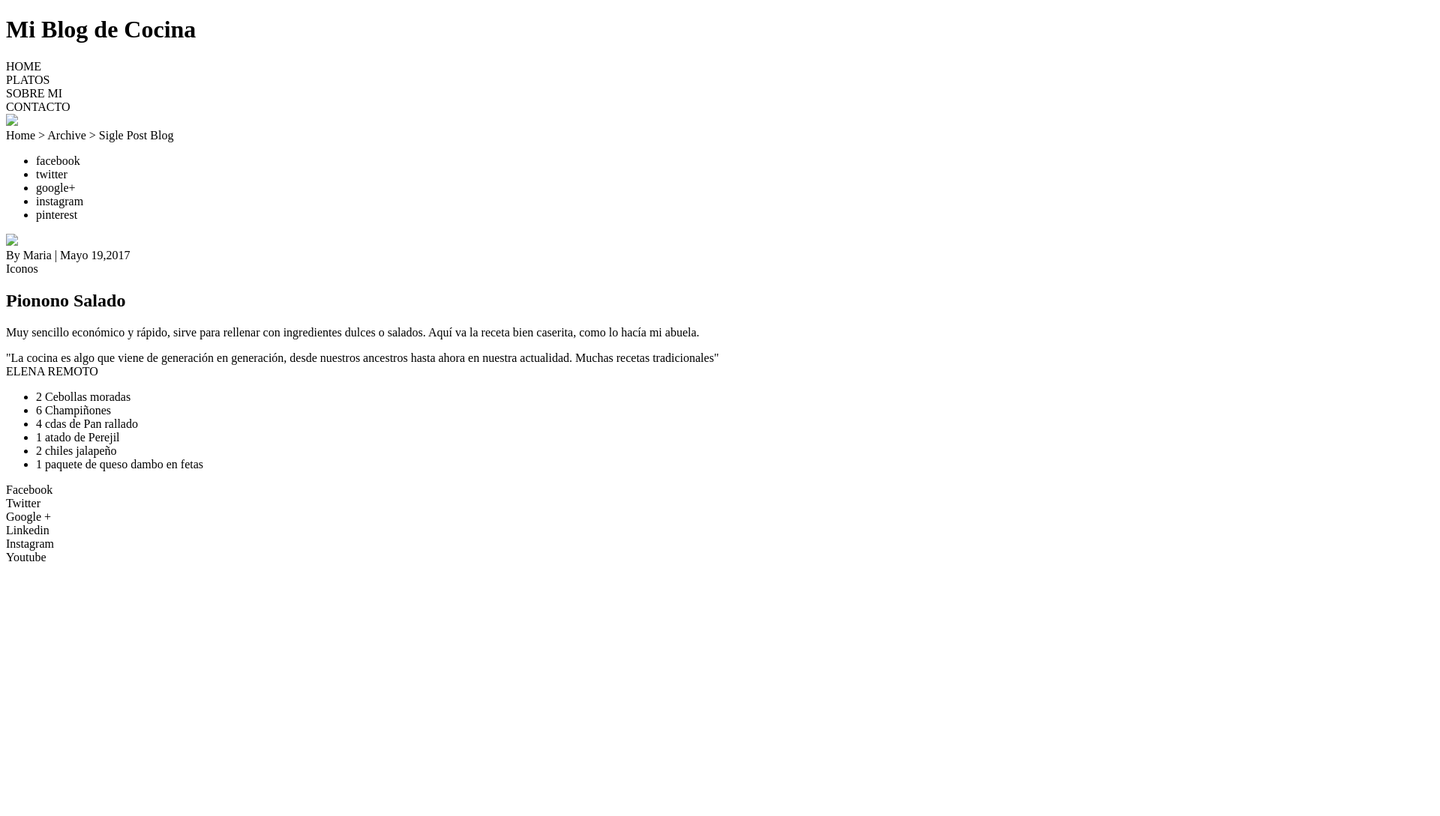
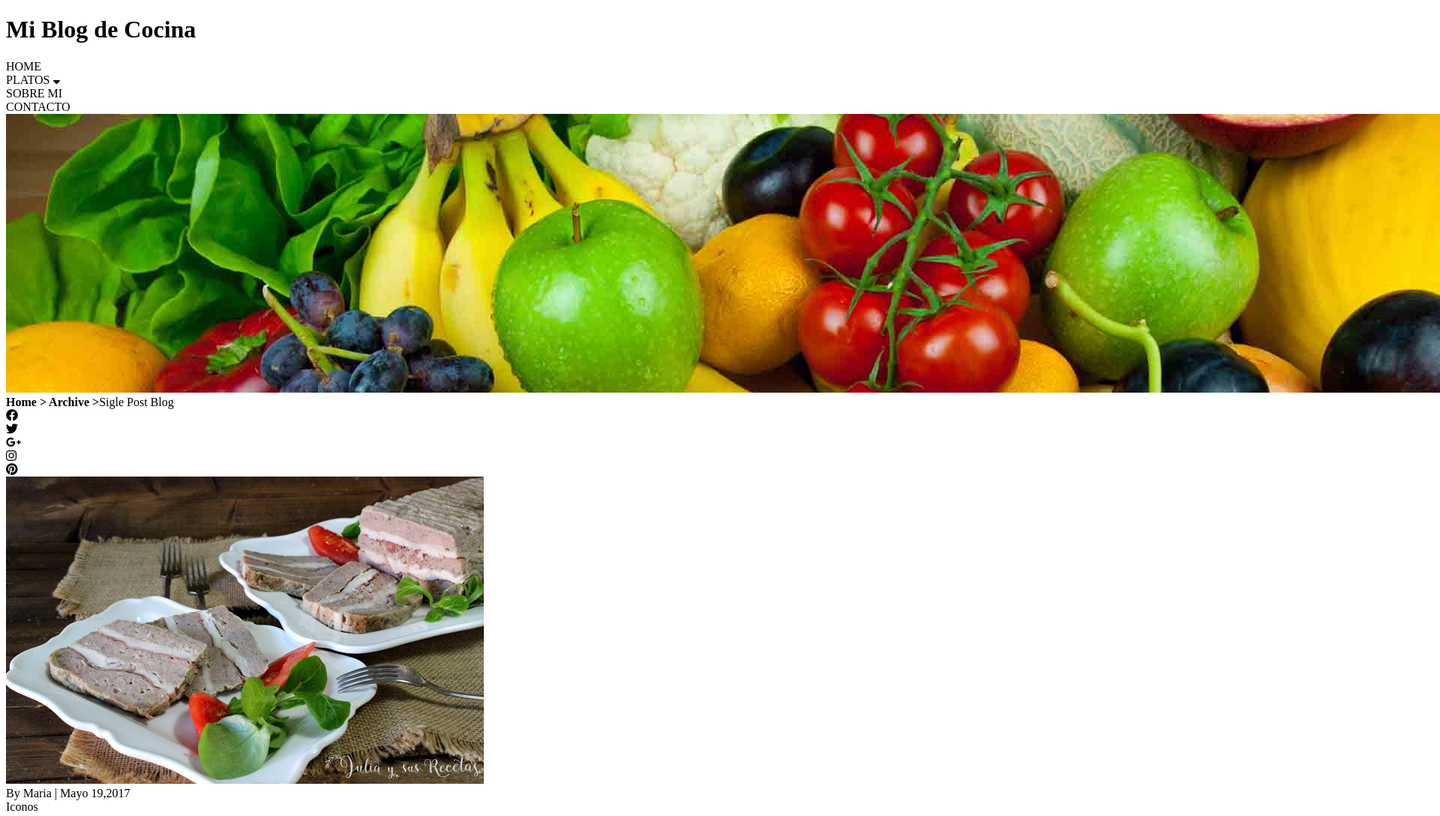
Before and after one commit to sofia-russmann/tp-1-ada, a plain HTML site: page pages/receta.html in a window 1280 px wide. Shown: the top 1089 px of the page at 75% size, 1920 px wide, since content can reach past the window. Before the commit the page ends 800 px from the top, so only its background shows below. Drawn offline with nearby package versions, Linux system fonts and the light colour scheme; files that its build step writes are made by us from their sources.

Commit message:
footerparacopiar

```diff
--- a/pages/receta.html
+++ b/pages/receta.html
@@ -3,62 +3,70 @@
 <head>
     <meta charset="UTF-8">
     <title>Receta</title>
-    <link rel="stylesheet" href="styles/css/main.css">
+    <link href="https://fonts.googleapis.com/css?family=IBM+Plex+Mono" rel="stylesheet">
+    <link href="https://fonts.googleapis.com/css?family=Indie+Flower" rel="stylesheet">
+    <link rel="stylesheet" href="https://use.fontawesome.com/releases/v5.8.1/css/all.css" integrity="sha384-50oBUHEmvpQ+1lW4y57PTFmhCaXp0ML5d60M1M7uH2+nqUivzIebhndOJK28anvf" crossorigin="anonymous">
+    <link rel="stylesheet" href="../main.css">
 </head>
 <body>
-    <div class="pagecontainer">
+    <div id ="receta" class="pagecontainer">
+        <!--RECETA TITLE-->
         <h1 class="title">Mi Blog de Cocina</h1>
+        <!--RECETA NAV-->
         <nav class="menu">
-            <div>HOME</div>
-            <div>PLATOS</div>
-            <div>SOBRE MI</div>
-            <div>CONTACTO</div>
+            <div class="menuitems">
+                <div class="menuitem">HOME</div>
+                <div class="menuitem">PLATOS <i class="fas fa-sort-down"></i></div>
+                <div class="menuitem">SOBRE MI</div>
+                <div class="menuitem">CONTACTO</div>
+            </div>
         </nav>
-        <div class="banner"><img src="images/banner.jpg"></div>
+        <!--RECETA BANNER-->
+        <div class="banner"><img src="../img/banner.jpg"></div>
+        <!--RECETA CONTENT-->
         <div class="contentcontainer">
-            <div class="position">Home > Archive > Sigle Post Blog</div>
+            <div class="position"><b>Home > Archive ></b><span>Sigle Post Blog</span></div>
             <div class="column">
                 <div class="mediacolumn">
-                    <ul>
-                        <li>facebook</li>
-                        <li>twitter</li>
-                        <li>google+</li>
-                        <li>instagram</li>
-                        <li>pinterest</li>
-                    </ul>
+                    <div class="facebook"><i class="fab fa-facebook"></i></div>
+                    <div class="twitter"><i class="fab fa-twitter"></i></div>
+                    <div class="google+"><i class="fab fa-google-plus-g"></i></div>
+                    <div class="instagram"><i class="fab fa-instagram"></i></div>
+                    <div class="pinterest"><i class="fab fa-pinterest"></i></div>
                 </div>
                 <div class="contentcolumn">
-                    <div class="mainpic"><img src="images/recetas.JPG"></div>
+                    <div class="mainpic"><img src="../img/recetas.JPG"></div>
                     <div class="caption">
                         <div>By Maria | Mayo 19,2017</div>
                         <div> Iconos </div>
                     </div>
                     <div><h2>Pionono Salado</h2></div>
                     <div><p>Muy sencillo económico y rápido, sirve para rellenar con ingredientes dulces o salados. Aquí va la receta bien caserita, como lo hacía mi abuela.</p></div>
-                    <div>
-                        <div class="quote">"La cocina es algo que viene de generación en generación, desde nuestros ancestros hasta ahora en nuestra actualidad. Muchas recetas tradicionales"</div>
-                        <div class="author">ELENA REMOTO</div>
+                    <div class="blockquote">
+                        <p class="quote">"La cocina es algo que viene de generación en generación, desde nuestros ancestros hasta ahora en nuestra actualidad. Muchas recetas tradicionales"</p>
+                        <p class="author">ELENA REMOTO</p>
                     </div>
                     <div class="recipelist">
                         <ul>
-                            <li>2 Cebollas moradas</li>
-                            <li>6 Champiñones</li>
-                            <li>4 cdas de Pan rallado</li>
-                            <li>1 atado de Perejil</li>
-                            <li>2 chiles jalapeño</li>
-                            <li>1 paquete de queso dambo en fetas</li>
+                            <li><span class="coloritem">•</span>2 Cebollas moradas</li>
+                            <li><span>•</span>6 Champiñones</li>
+                            <li><span>•</span>4 cdas de Pan rallado</li>
+                            <li><span>•</span>1 atado de Perejil</li>
+                            <li><span>•</span>2 chiles jalapeño</li>
+                            <li><span>•</span>1 paquete de queso dambo en fetas</li>
                         </ul>
                     </div>
                 </div>
             </div>
-            <footer class="media">
-                <div>Facebook</div>
-                <div>Twitter</div>
-                <div>Google +</div>
-                <div>Linkedin</div>
-                <div>Instagram</div>
-                <div>Youtube</div>
+            <footer>
+                <i class="fab fa-facebook-f"> FACEBOOK</i>
+                <i class="fab fa-twitter"> TWITTER</i>
+                <i class="fab fa-google-plus-g"> GOOGLE +</i>
+                <i class="fab fa-linkedin"> LINKEDIN</i>
+                <i class="fab fa-instagram"> INSTAGRAM</i>
+                <i class="fab fa-youtube"> YOUTUBE</i>
             </footer>
+            <hr>
         </div>
     </div>
 </body>
```
Also changed, not shown: index.html (+2 -1 lines), layout/footer/footer.html (deleted, +0 -27 lines), layout/nav/nav.html (deleted, +0 -19 lines), styles/abstract/variables.scss (deleted, +0 -16 lines), css/main.css (deleted), styles/main.scss (deleted), 1 other file.
